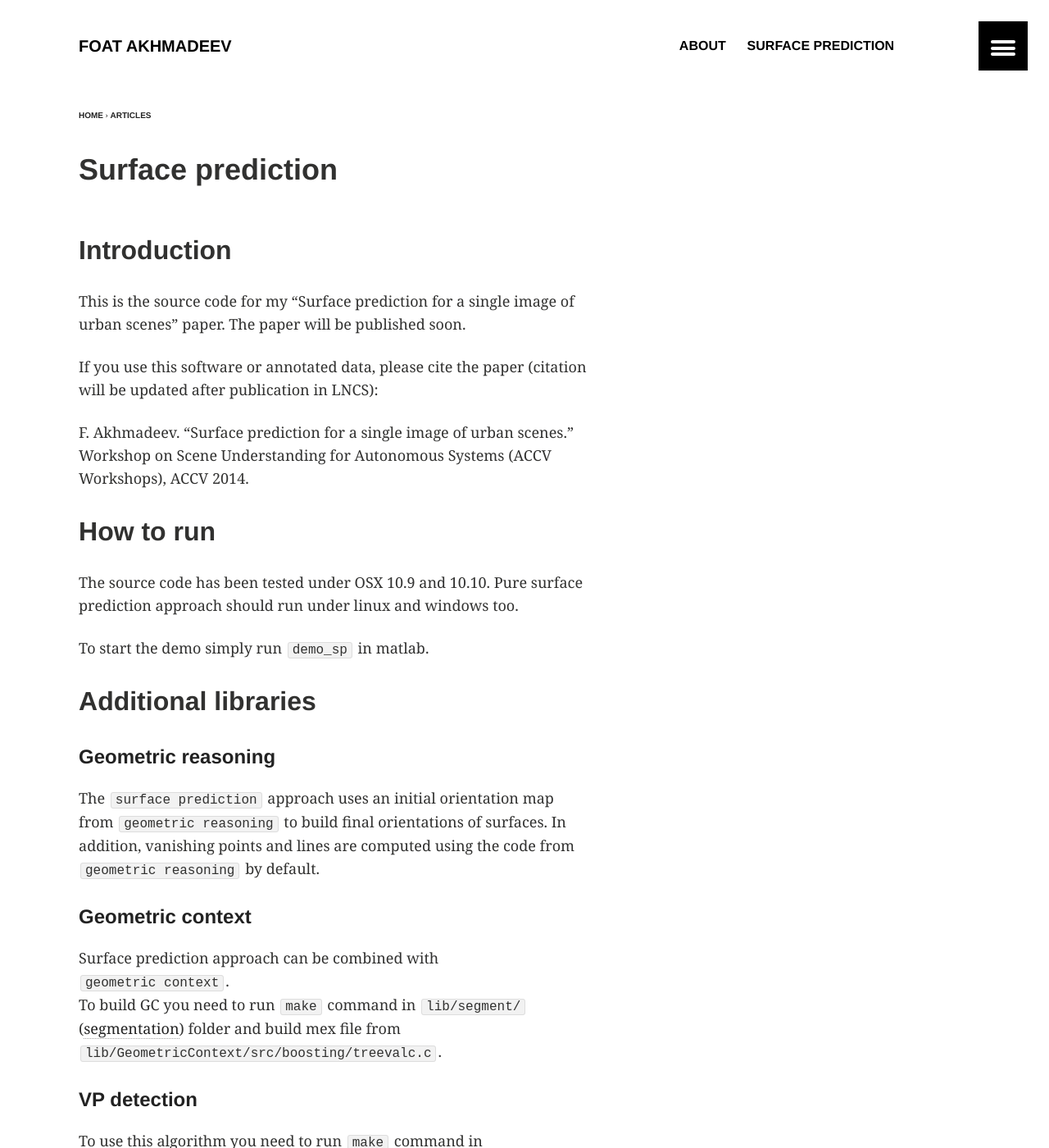
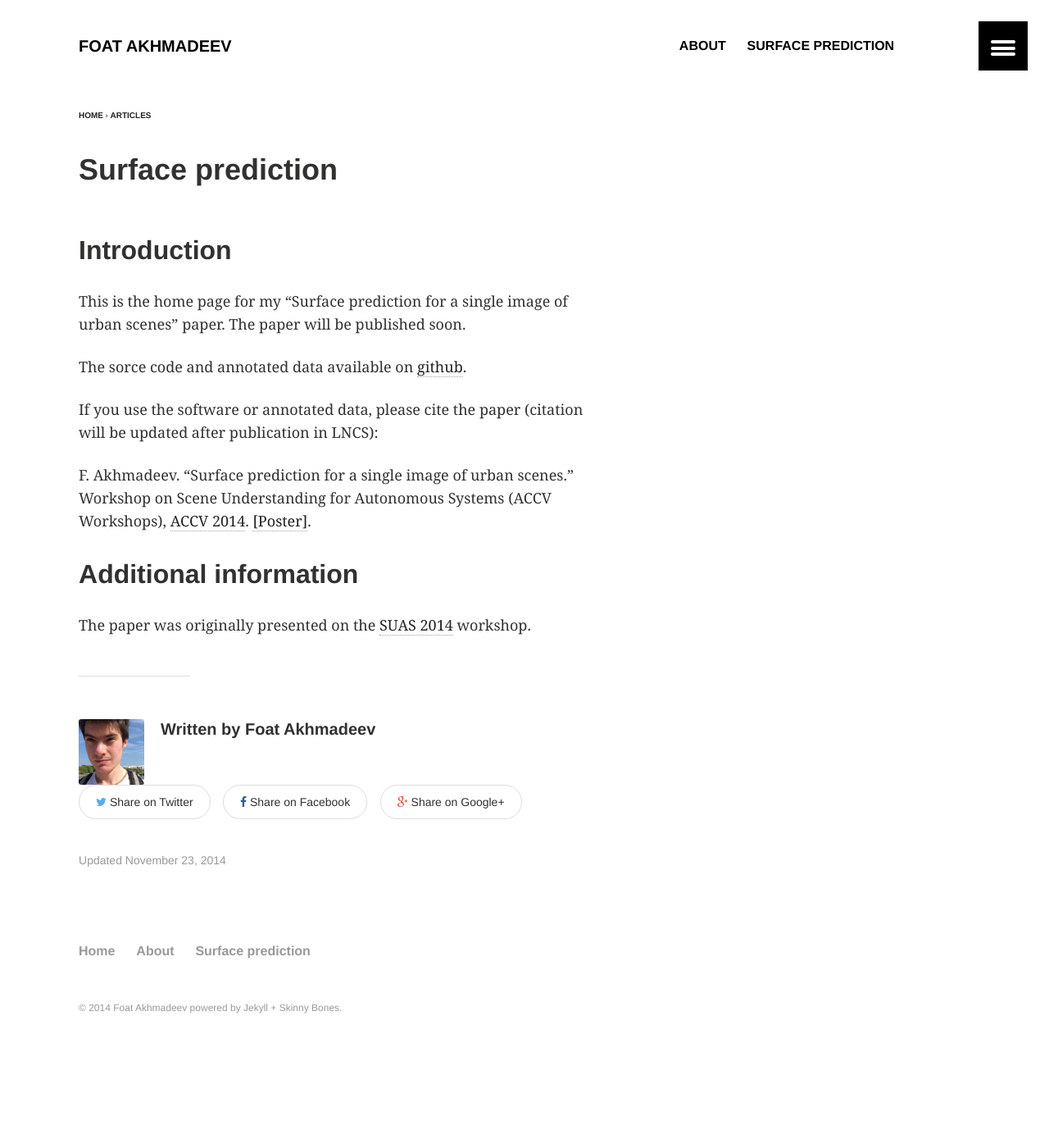
Before and after one commit to Foat/foat.github.io, a Jekyll site: the page built from _posts/articles/2014-11-23-surface-prediction.md, in a window 1280 px wide and 1400 px high. Shown: the whole window at 82% size. Built offline with Jekyll 4.4.1, drawn with Linux system fonts in a browser that asks for light colours; some of the changed text lies outside the part shown.

Commit message:
up cv, sp page, poster

````diff
--- a/_posts/articles/2014-11-23-surface-prediction.md
+++ b/_posts/articles/2014-11-23-surface-prediction.md
@@ -7,53 +7,24 @@ excerpt:
 tags: []
 image:
   feature:
-  teaser: teaser.gif
+  teaser:
   thumb:
 ads: false
-date: 2014-11-23T18:01:03+03:00
+date: 2014-11-23T18:01:03+02:00
 ---
 
 ## Introduction
-This is the source code for my "Surface prediction for a single image of urban scenes" paper. The paper will be published soon.
+This is the home page for my "Surface prediction for a single image of urban scenes" paper. The paper will be published soon.
 
-If you use this software or annotated data, please cite the paper (citation will be updated after publication in LNCS):
+The sorce code and annotated data available on [github](https://github.com/foat/surface-prediction/).
 
-F. Akhmadeev. "Surface prediction for a single image of urban scenes." Workshop on Scene Understanding for Autonomous Systems (ACCV Workshops), ACCV 2014.
+If you use the software or annotated data, please cite the paper (citation will be updated after publication in LNCS):
 
-## How to run
-
-The source code has been tested under OSX 10.9 and 10.10. Pure surface prediction approach should run under linux and windows too.
-
-To start the demo simply run ```demo_sp``` in matlab.
-
-## Additional libraries
-
-#### [Geometric reasoning]
-The ```surface prediction``` approach uses an initial orientation map from ```geometric reasoning``` to build final orientations of surfaces. In addition, vanishing points and lines are computed using the code from ```geometric reasoning``` by default.
-
-#### [Geometric context]
-Surface prediction approach can be combined with ```geometric context```.
-To build GC you need to run ```make``` command in ```lib/segment/``` ([segmentation]) folder and build mex file from ```lib/GeometricContext/src/boosting/treevalc.c```.
-
-#### [VP detection]
-To use this algorithm you need to run ```make``` command in ```lib/VPdetection/``` folder. Then, uncomment ```[vp,f,linesmore] = main(img2);```
-line in ```demo_sp.m```. Next,
-```
-[lines, linesmore] = generate_lines(img2);
-[vp, f] = compute_vp(lines, imsize2);
-```
-comment those lines.
-
-The source code for vp detection has been modified by me so that it can run under OSX and opencv 2.4.9.
-This library is not compatible with windows.
-
-## Test images
-We provide annotated data for [Delage et al. dataset] and [York Urban database]. See ```data/``` folder.
+F. Akhmadeev. "Surface prediction for a single image of urban scenes." Workshop on Scene Understanding for Autonomous Systems (ACCV Workshops), [ACCV 2014]. [[Poster]](/content/surface-prediction/poster.pdf).
 
 ## Additional information
 The paper was originally presented on the [SUAS 2014] workshop.
 
-[home site]: http://foat.me
 [SUAS 2014]: http://www.cvc.uab.es/adas/suas2014/
 [ACCV 2014]: http://www.accv2014.org
 
````
Also changed, not shown: cv.md (+6 -6 lines), 1 other file.
